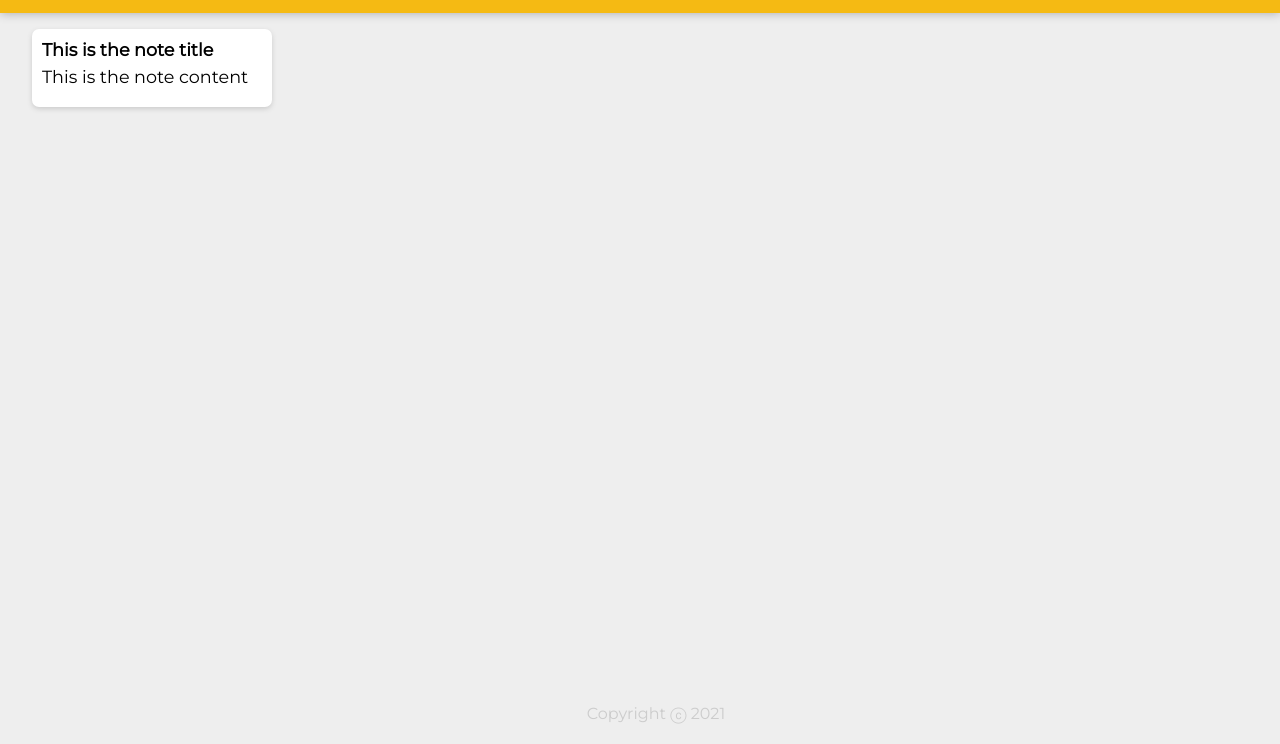
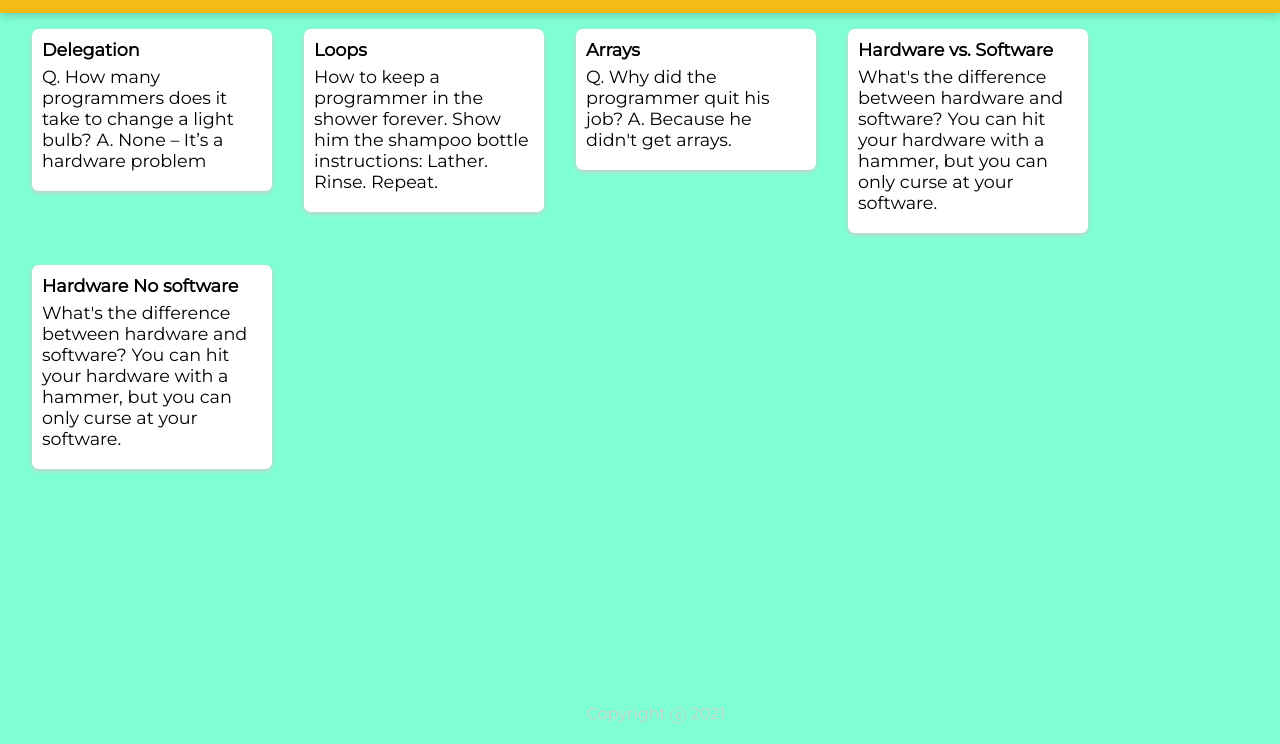
Before and after one commit to mouazourassen18/Keeper_Pro_2, a React app: page / in a window 1280 px wide. Shown: the part 56-800 px from the top of the page. Built offline with nearby package versions, Linux system fonts and the light colour scheme; a web font is replaced by a local one.

Commit message:
Final update

```diff
--- a/public/styles.css
+++ b/public/styles.css
@@ -9,6 +9,7 @@ html {
 body {
   background: #eee;
   padding: 0 16px;
+  background-color: aquamarine;
 }
 
 header {
--- a/src/components/App.js
+++ b/src/components/App.js
@@ -2,12 +2,17 @@ import React from "react";
 import Header from "./Header";
 import Footer from "./Footer";
 import Note from "./Note";
+import notes from "/src/notes.js";
+
+function createCard(pro) {
+  return <Note key={pro.id} title={pro.title} content={pro.content} />;
+}
 
 function App() {
   return (
     <div>
       <Header />
-      <Note />
+      {notes.map(createCard)}
       <Footer />
     </div>
   );
--- a/src/components/Note.js
+++ b/src/components/Note.js
@@ -1,10 +1,10 @@
 import React from "react";
 
-function Note() {
+function Note(props) {
   return (
     <div className="note">
-      <h1>This is the note title</h1>
-      <p>This is the note content</p>
+      <h1>{props.title}</h1>
+      <p>{props.content}</p>
     </div>
   );
 }
--- a/src/notes.js
+++ b/src/notes.js
@@ -22,5 +22,12 @@ const notes = [
     title: "Hardware vs. Software",
     content:
       "What's the difference between hardware and software? You can hit your hardware with a hammer, but you can only curse at your software."
+  },
+  {
+    key: 5,
+    title: "Hardware No software",
+    content:
+      "What's the difference between hardware and software? You can hit your hardware with a hammer, but you can only curse at your software."
   }
 ];
+export default notes;
```
